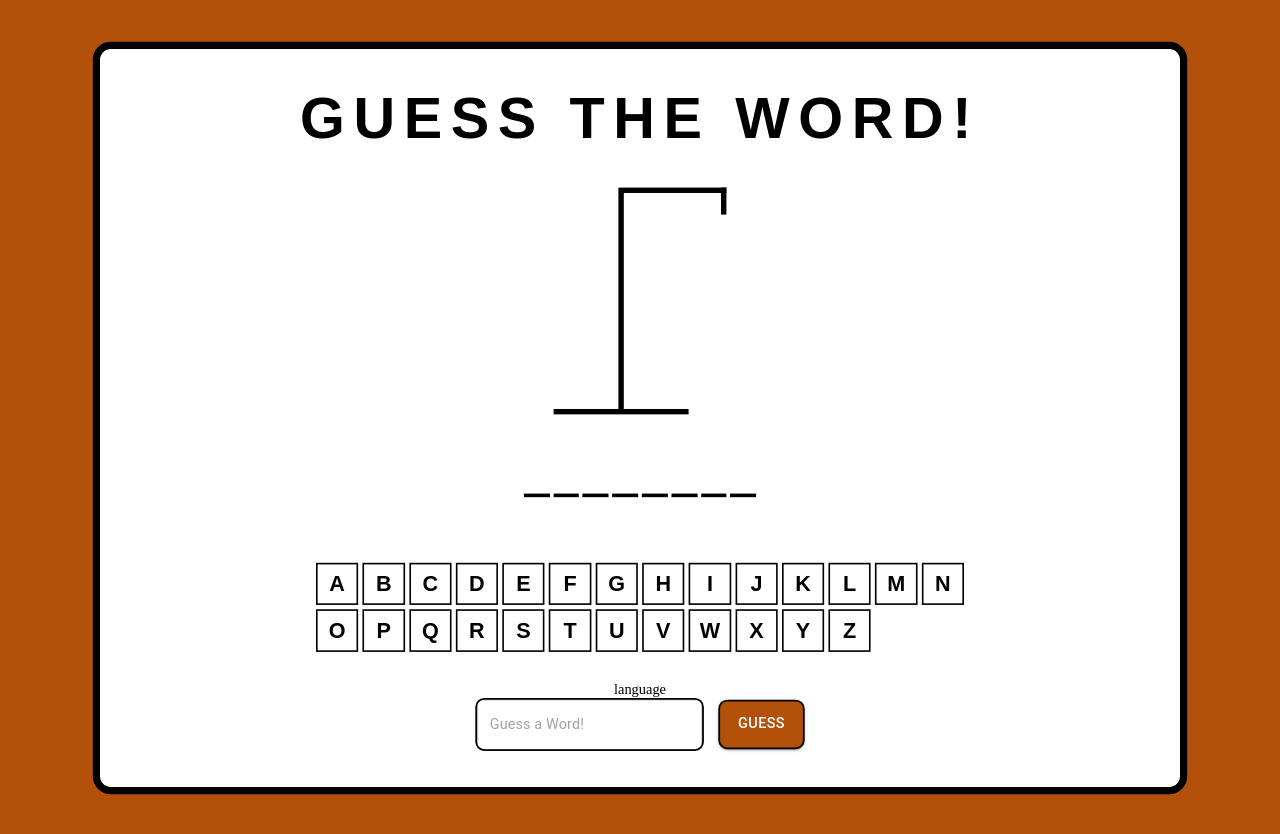
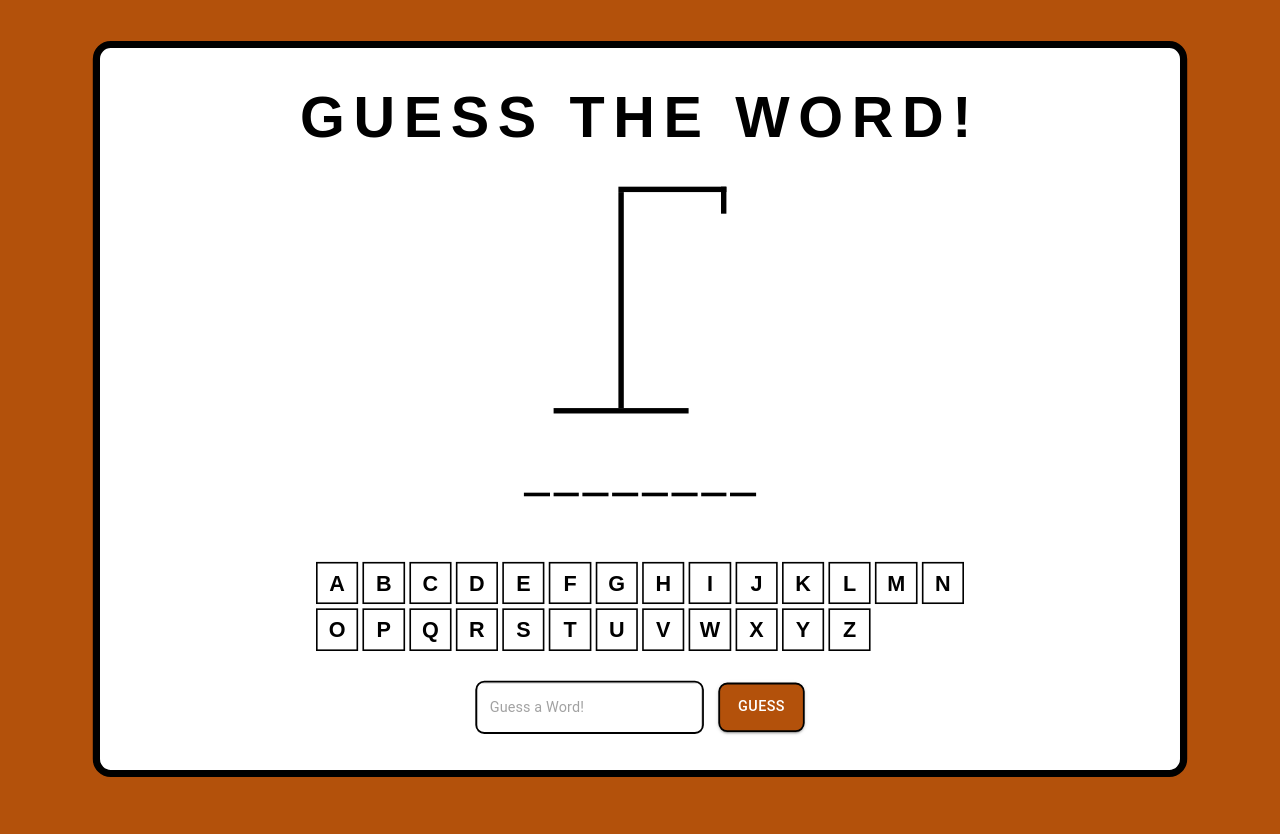
Before and after one commit to alisterd1503/hangman-client, a React (Vite) app: page / in a window 1280 px wide. Built offline with nearby package versions, Linux system fonts and the light colour scheme; the HTML template or start-up script is replaced by a standard one.

Commit message:
Removed chosen word from showing

```diff
--- a/src/App.tsx
+++ b/src/App.tsx
@@ -156,8 +156,6 @@ function App() {
         />
       </div>
 
-      {chosenWord}
-
       {/* Displays the guess word input field */}
       <div className="guess-words">
         <Stack direction="row" spacing={2} justifyContent="center" alignItems="center">
```
